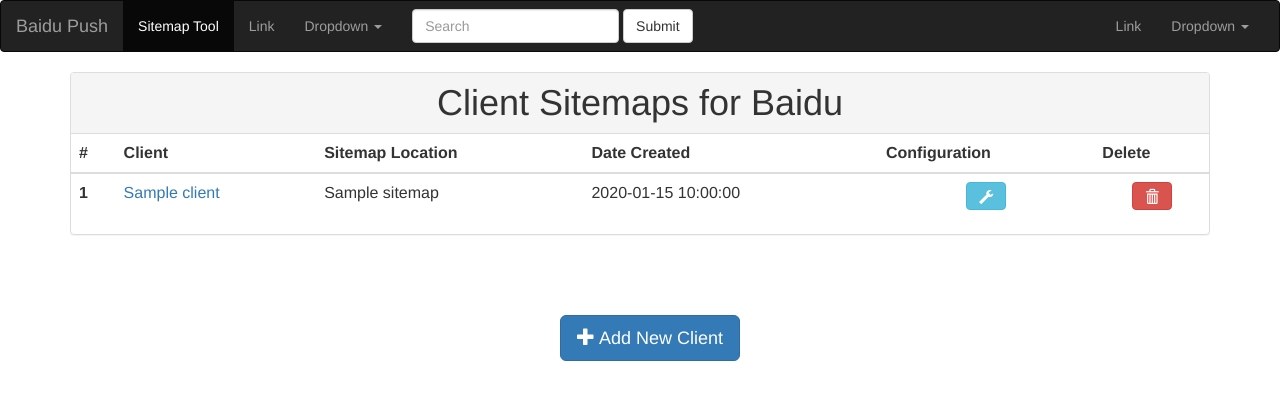
After one commit to get-data-/baidu_push, a Flask app: page /baidu/clients/ in a window 1280 px wide. The commit adds this page. Shown: the top 400 px of the page. Run offline with Flask 2, Linux system fonts and the light colour scheme; a database or web service that is not in the repository returns one stand-in record (values such as "Sample title"); some libraries are stand-ins or nearby versions.

Commit message:
add/rm clients from default view

```diff
--- /dev/null
+++ b/baidu/models.py
@@ -0,0 +1,5 @@
+# -*- coding: utf-8 -*-
+from wtforms import Form, StringField, validators, IntegerField
+
+class SitemapForm(Form):
+    sitemapUrl = StringField(u'Enter a website', [validators.required(), validators.URL(require_tld=True, message=u'Invalid URL.')])
--- /dev/null
+++ b/baidu/templates/baidu_client_index.html
@@ -0,0 +1,59 @@
+{% extends "navbar.html" %}
+{% block container %}
+
+<div class="container">
+<div class="panel panel-default">
+  <div class="panel-heading"><h1 style="margin:0 auto; vertical-align:center;" align="center">Client Sitemaps for Baidu</h1></div>
+  <table class="table table-reflow">
+    <thead>
+      <tr>
+        <th>#</th>
+        <th>Client</th>
+        <th>Sitemap Location</th>
+        <th>Date Created</th>
+        <th>Configuration</th>
+        <th>Delete</th>
+      </tr>
+    </thead>
+  <tbody>
+    {% for client in output %}
+    <tr>
+      <th scope="row">{{loop.index}}</th>
+      <td><a href="#">{{ client["client"] }}</a></td>
+      <td>{{ client["sitemap"] }}</td>
+      <td>{{ client["date_created"] }}</td>
+      <td style="vertical-align:center" align="center">
+        <form method=post action="#">
+        <button type="submit" class="btn btn-info">
+          <span class="glyphicon glyphicon-wrench" aria-hidden="true"></span>
+        </button>
+        </form>
+      </td>
+      <td style="vertical-align:center" align="center">
+        <form method=post action="{{ url_for("modifyClient", clientName= client["client"], mod="delete") }}">
+        <button type="submit" class="btn btn-danger" align="center">
+          <span class="glyphicon glyphicon-trash" aria-hidden="true"></span>
+        </button>
+        </form>
+      </td>
+    {% endfor %}
+    </tr>
+  </tbody>
+  </table>
+</div>
+<br>
+<br>
+<br>
+<div style="margin:0 auto; vertical-align:center;" align="center" class="row">
+  <div class="col-md-2 col-md-offset-5">
+    <a href="{{ url_for("newClient") }}">
+      <button type="button" class="btn btn-primary btn-lg">
+      <span class="glyphicon glyphicon-plus" aria-hidden="true"></span>
+      Add New Client
+      </button>
+    </a>
+  </div>
+</div>
+</div>
+
+{% endblock %}
--- a/baidu/templates/index.html
+++ b/baidu/templates/index.html
@@ -5,10 +5,5 @@
 <br>
 <br>
 
-<div class="container" align="center">
-  <a href="#">
-  <img src="#">
-  </a>
-</div>
 
 {% endblock %}
--- a/baidu/templates/navbar.html
+++ b/baidu/templates/navbar.html
@@ -11,13 +11,13 @@
         <span class="icon-bar"></span>
         <span class="icon-bar"></span>
       </button>
-      <a class="navbar-brand" href="#">Brand</a>
+      <a class="navbar-brand" href="/">Baidu Push</a>
     </div>
 
     <!-- Collect the nav links, forms, and other content for toggling -->
     <div class="collapse navbar-collapse" id="bs-example-navbar-collapse-1">
       <ul class="nav navbar-nav">
-        <li class="active"><a href="#">Link <span class="sr-only">(current)</span></a></li>
+        <li class="active"><a href="{{ url_for("baiduIndex") }}">Sitemap Tool <span class="sr-only">(current)</span></a></li>
         <li><a href="#">Link</a></li>
         <li class="dropdown">
           <a href="#" class="dropdown-toggle" data-toggle="dropdown" role="button" aria-haspopup="true" aria-expanded="false">Dropdown <span class="caret"></span></a>
--- a/baidu/views.py
+++ b/baidu/views.py
@@ -3,20 +3,59 @@
 from baidu import app
 from flask import render_template, jsonify, request, session, redirect, url_for, abort
 from flask.ext.pymongo import PyMongo
+from baidu.compute import nameParser
+from baidu.models import SitemapForm
 
 mongo = PyMongo(app)
 
 
-@app.route('/')
+@app.route("/")
 def homepage():
-    return render_template('index.html')
+    return render_template("index.html")
 
 @app.errorhandler(404)
 def page_not_found(error):
-    app.logger.error('Page not found: %s', (request.path, error))
-    return render_template('400.html'), 404
+    app.logger.error("Page not found: %s", (request.path, error))
+    return render_template("400.html"), 404
 
 @app.errorhandler(500)
 def internal_server_error(error):
-    app.logger.error('Server Error: %s', (error))
-    return render_template('500.html'), 500
+    app.logger.error("Server Error: %s", (error))
+    return render_template("500.html"), 500
+
+@app.route("/baidu/clients/")
+def baiduIndex():
+    baidu_clients = mongo.db.baidu
+    output = []
+    for q in baidu_clients.find():
+        output.append({"client" : q["client"], "sitemap" : q["sitemap"], "date_created" : q["date_created"]})
+    return render_template("baidu_client_index.html", output=output)
+
+@app.route("/baidu/clients/create/", methods=["GET", "POST"])
+def newClient():
+    form = SitemapForm(request.form)
+    if request.method == "POST" and form.validate():
+        client_sitemap = form.sitemapUrl.data
+        name = nameParser(client_sitemap)
+        clients = mongo.db.baidu
+        try:
+            clients.insert({"client":name,"sitemap":client_sitemap, "date_created":datetime.datetime.today().strftime("%Y-%m-%d")})
+        except Exception as e:
+            pass
+        return redirect(url_for("baiduIndex"))
+    else:
+        return render_template("sitemapform.html", form=form)
+
+@app.route('/baidu/clients/<clientName>/action/<mod>/', methods=['POST'])
+def modifyClient(clientName, mod):
+    if request.method == 'POST' and mod== "delete":
+        clients = mongo.db.baidu
+        try:
+            clients.delete_one({"client":clientName})
+        except Exception as e:
+            pass
+        return redirect(url_for("baiduIndex"))
+    elif request.method == 'POST' and mod== "edit":
+        return redirect(url_for("baiduIndex"))
+    else:
+        return redirect(url_for("baiduIndex"))
```
Also changed, not shown: baidu/compute.py (added, +11 -0 lines), baidu/templates/sitemapform.html (added, +23 -0 lines).
